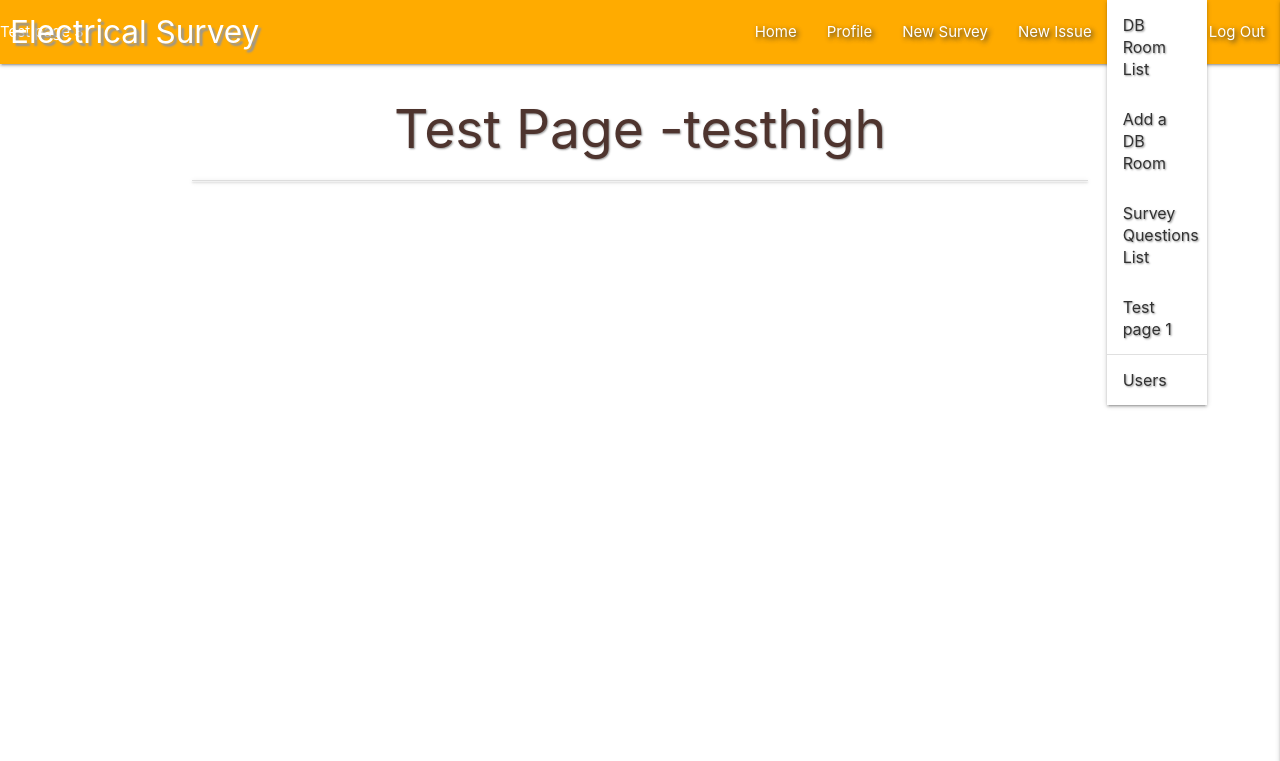
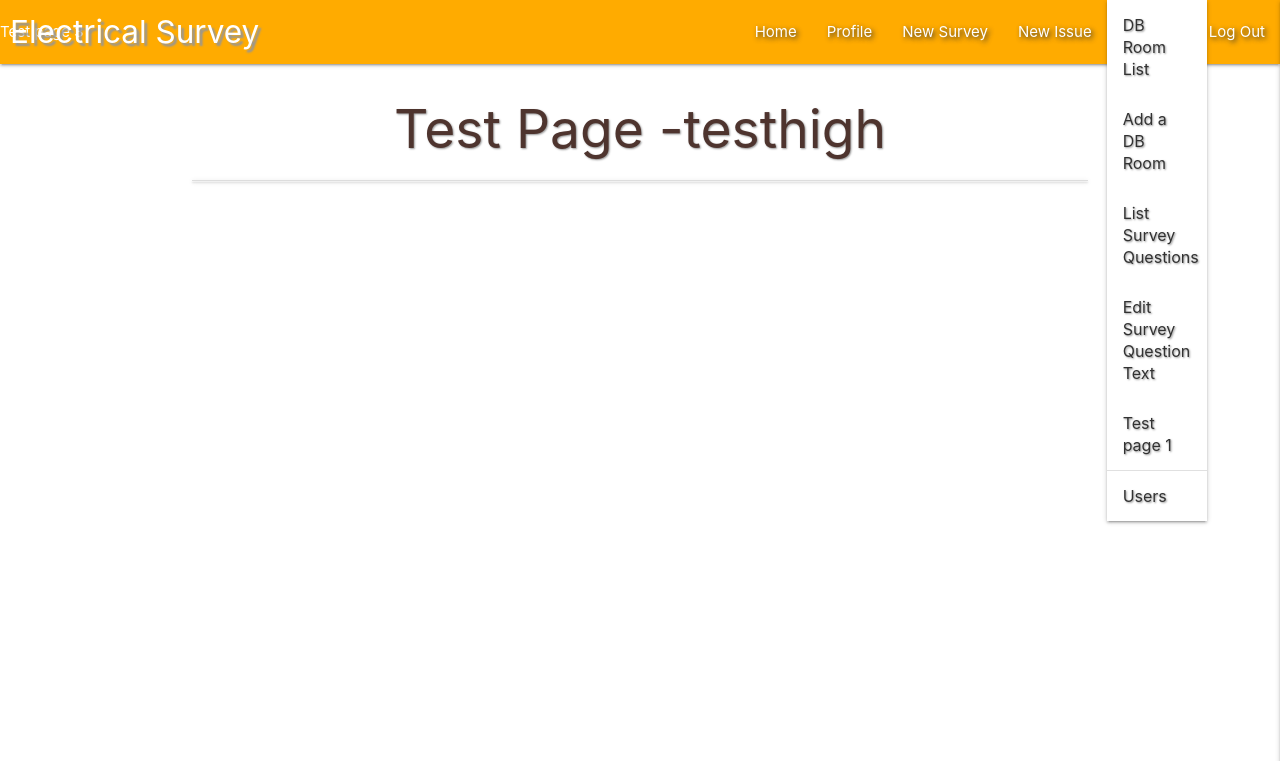
Before and after one commit to Code-Institute-Submissions/STarrant-electrical-survey-db_NovResub, a Flask app: page /test_page in a window 1280 px wide, after a click on "Manage". Shown: the top 761 px of the page. Run offline with Flask 2, Linux system fonts and the light colour scheme; the visitor is signed in with stand-in values (Sample User, id 1); data that the repository does not hold is empty; some libraries are stand-ins or nearby versions.

Commit message:
Mid work siave - adding survey question edit page

```diff
--- a/app.py
+++ b/app.py
@@ -157,7 +157,7 @@ def edit_room(room_id):
         mongo.db.electricalRooms.update(
             {"_id": ObjectId(room_id)}, edited_room)
         flash("Electrical room edited successfully.")
-        return redirect(url_for("get_rooms"))
+        return redirect(url_for("get_room_list"))
     room = mongo.db.electricalRooms.find_one({"_id": ObjectId(room_id)})
     voltages = list(mongo.db.voltages.find().sort("_id", 1))
     types = list(mongo.db.roomTypes.find().sort("_id", 1))
@@ -173,7 +173,7 @@ def edit_room(room_id):
 def delete_room(room_id):
     mongo.db.electricalRooms.remove({"_id": ObjectId(room_id)})
     flash("Room successfully deleted.")
-    return redirect(url_for("get_rooms"))
+    return redirect(url_for("get_rooms_list"))
 
 
 # Render add electrical room page
@@ -202,7 +202,25 @@ def survey_question_list():
     return render_template("survey-question-list.html", questions=questions)
 
 
-# Render survey questions list page testhigh to be deleted
+# Render survey questions edit page
+@app.route("/survey_question_edit", methods=["GET", "POST"])
+def survey_question_edit(question_id):
+    if request.method == "POST":
+        edited_question = {
+            "questionShort": request.form.get("question_short"),
+            "questionLong": request.form.get("question_long"),
+            "editedBy": session["user"]
+        }
+        mongo.db.surveyQuestions.update(
+            {"_id": ObjectId(question_id)}, edited_question)
+        flash("Survey question edited successfully.")
+        return redirect(url_for("survey_question_list"))
+
+    questions = list(mongo.db.surveyQuestions.find().sort("_id", 1))
+    return render_template("survey-question-edit.html", questions=questions)
+
+
+# Render test page testhigh to be deleted
 @app.route("/test_page")
 def test_page():
     # reports = list(mongo.db.surveyReport.find_one())
--- a/templates/base.html
+++ b/templates/base.html
@@ -23,11 +23,12 @@
 </head>
 <body>
     <header>
-        <!-- Dropdown Structure -->
+        <!-- Manage Dropdown Structure -->
         <ul id="dropdown1" class="dropdown-content">
           <li><a href="{{ url_for('get_room_list') }}">DB Room List</a></li>
           <li><a href="{{ url_for('add_room') }}">Add a DB Room</a></li>
-          <li><a href="{{ url_for('survey_question_list') }}">Survey Questions List</a></li>
+          <li><a href="{{ url_for('survey_question_list') }}">List Survey Questions</a></li>
+          <li><a href="{{ url_for('survey_question_edit') }}">Edit Survey Question Text</a></li>
           <li><a href="{{ url_for('test_page') }}">Test page 1</a></li><!-- testhigh to be deleted -->
           <li class="divider"></li>
           <li><a href="{{ url_for('user_list') }}">Users</a></li>
--- a/templates/edit_room.html
+++ b/templates/edit_room.html
@@ -63,7 +63,7 @@
             <!-- Cancel and Edit Button -->
             <div class="row">
                 <div class="col s12 center-align">
-                    <a href="{{ url_for('get_rooms') }}" class="btn-large red accent-2">
+                    <a href="{{ url_for('get_room_list') }}" class="btn-large red accent-2">
                         Cancel <i class="fas fa-times-circle right"></i>
                     </a>
                     <button type="submit" class="btn-large yellow darken-3">
--- a/templates/overview.html
+++ b/templates/overview.html
@@ -1,7 +1,7 @@
 {% extends "base.html" %}
 {% block content %}
 
-    <h2 class="center-align brown-text text-darken-3 heading-text-shadow"> Survey Overview </h2>
+    <h2 class="center-align brown-text text-darken-3 heading-text-shadow"> Survey Overview V0.01 </h2>
     <ul class="collapsible">
         {% for room in rooms %}
         <li>
--- a/templates/test-page.html
+++ b/templates/test-page.html
@@ -3,22 +3,11 @@
 
     <h2 class="center-align brown-text text-darken-3 heading-text-shadow"> Test Page  -testhigh </h2>
     <ul class="collapsible">
-        {% for room in rooms %}
-        <li>
-            <div class="collapsible-header row">
-                <div class="col s12">
-                    <i class="fas fa-caret-down"></i>
-                    <strong>{{ room.roomRef }}</strong>
-                </div>
-            </div>
-            <div class="collapsible-body">
-                <p><strong>Room Reference:  </strong>{{ room.roomRef }}</p>
-                <p><strong>Room Description:  </strong>{{ room.roomDesc }}</p>
-                <p><strong>Room Type:  </strong>{{ room.roomType }}</p>
-                <p><strong>Highest Voltage:  </strong>{{ room.roomVolts }}</p>
-            </div>
-        </li>
-        {% endfor %}
-      </ul>
+
+    <ul>
+    {% for question in questions %}
+        <li>{{question.questionShort}}</li>
+    {% endfor %}
+    </ul>
 
 {% endblock %}
```
Also changed, not shown: templates/survey-question-edit.html (added, +37 -0 lines).
